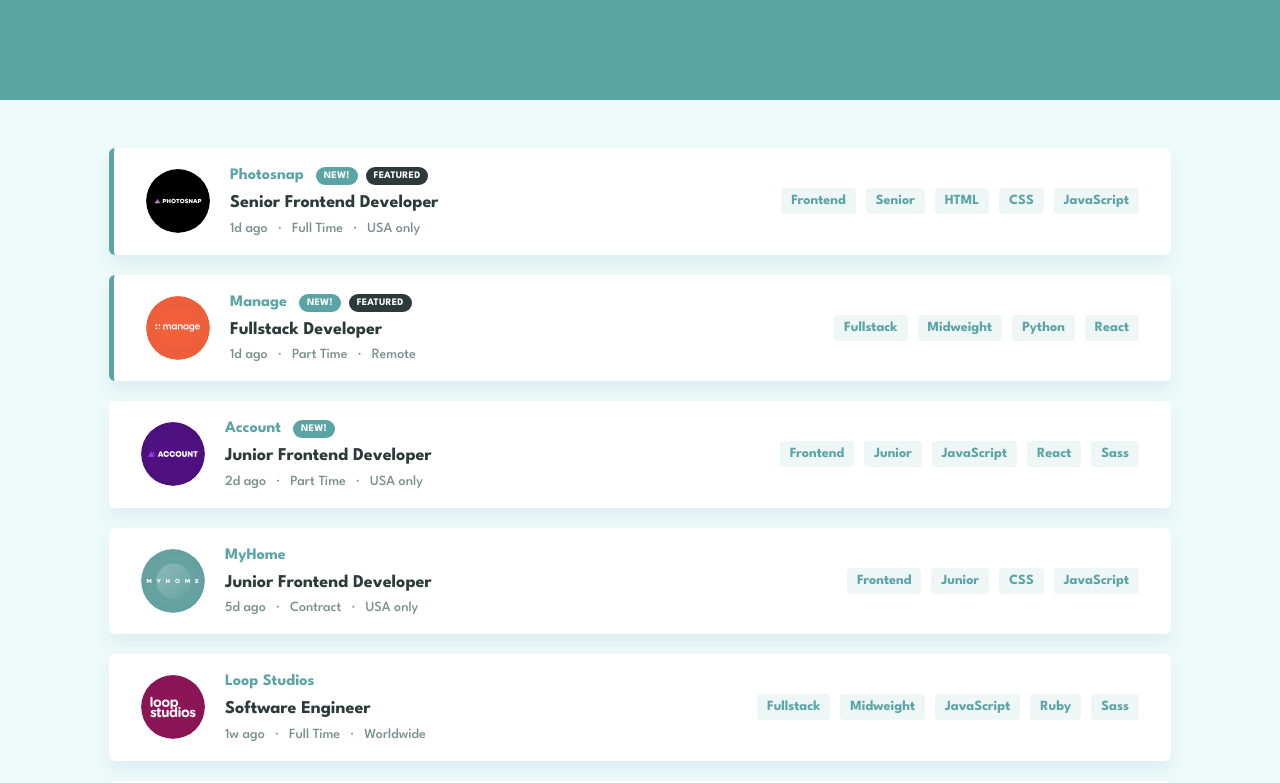
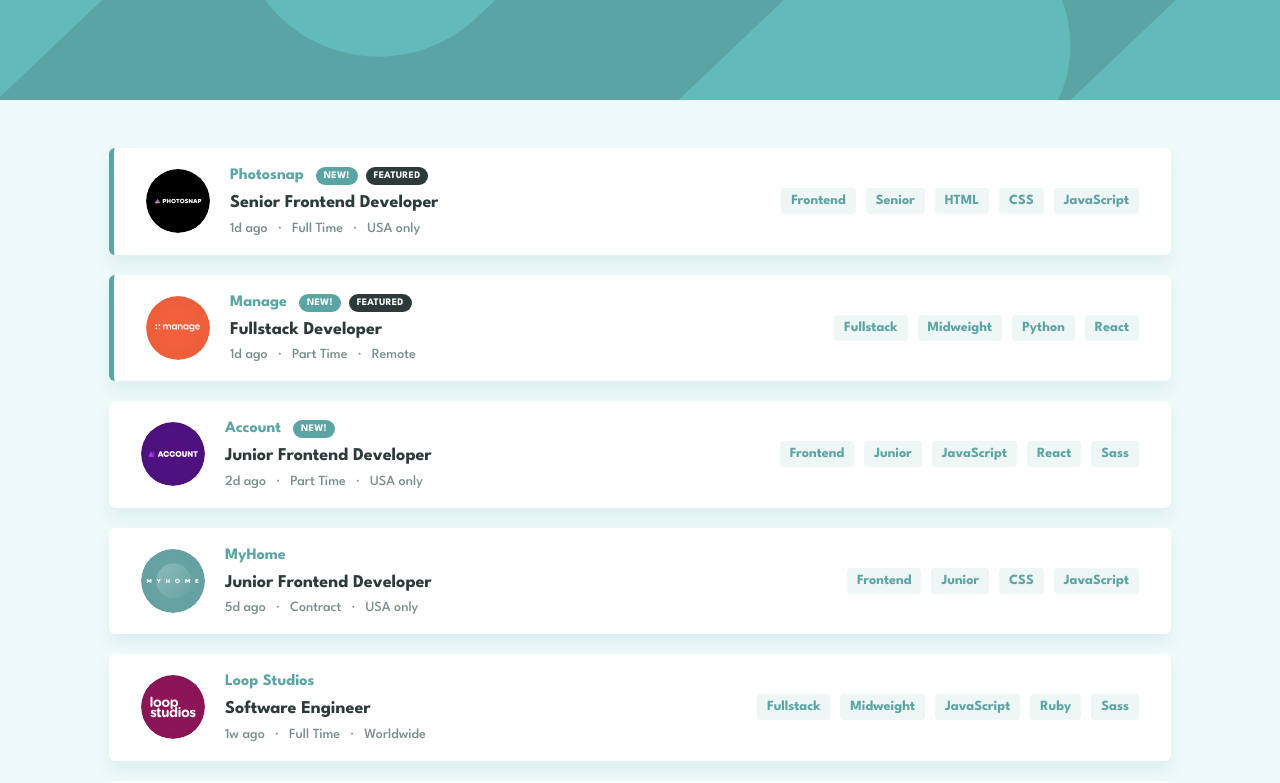
Before and after one commit to Zikra-S/Job-listing, a website built with Vite: page index.html in a window 1280 px wide. Shown: the top 783 px of the page. Built offline with nearby package versions, Linux system fonts and the light colour scheme; files whose address does not match are found by name.

Commit message:
fix: resolve header image assets

```diff
--- a/index.html
+++ b/index.html
@@ -17,8 +17,7 @@
     </style>
   </head>
   <body class="bg-[hsl(180,52%,96%)] min-h-screen text-[15px] antialiased">
-    <header
-      class="bg-[hsl(180,29%,50%)] bg-[url('./src/assets/images/bg-header-mobile.svg')] md:bg-[url('./src/assets/images/bg-header-desktop.svg')] bg-center h-[100px] w-full"></header>
+    <header class="bg-[hsl(180,29%,50%)] bg-center h-[100px] w-full"></header>
 
     <main class="max-w-[1110px] mx-auto px-6 pb-20">
       <section
--- a/src/main.ts
+++ b/src/main.ts
@@ -9,6 +9,8 @@
 import insureLogo from "./assets/images/insure.svg";
 import eyecamLogo from "./assets/images/eyecam-co.svg";
 import airFilterLogo from "./assets/images/the-air-filter-company.svg";
+import headerMobile from "./assets/images/bg-header-mobile.svg";
+import headerDesktop from "./assets/images/bg-header-desktop.svg";
 
 interface Job {
   id: number;
@@ -183,6 +185,13 @@
 const filterPills = document.getElementById("filter-pills") as HTMLElement;
 const clearBtn = document.getElementById("clear-btn") as HTMLButtonElement;
 const jobList = document.getElementById("job-list") as HTMLElement;
+const header = document.querySelector("header") as HTMLElement;
+
+header.style.backgroundImage = `url("${headerMobile}")`;
+
+if (window.innerWidth >= 768) {
+  header.style.backgroundImage = `url("${headerDesktop}")`;
+}
 
 let activeFilters: string[] = [];
 
```
